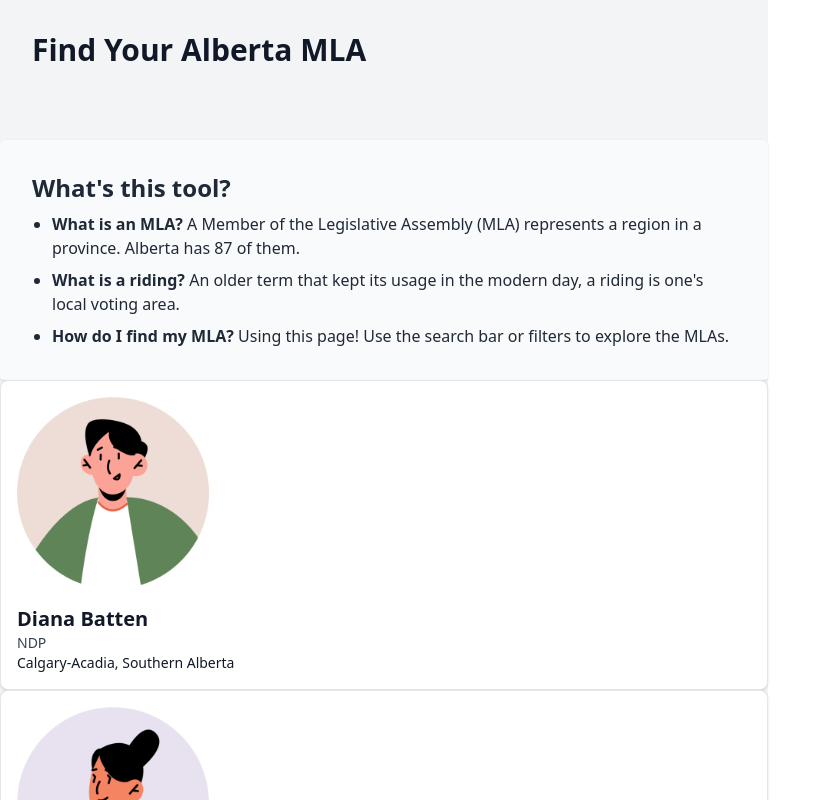
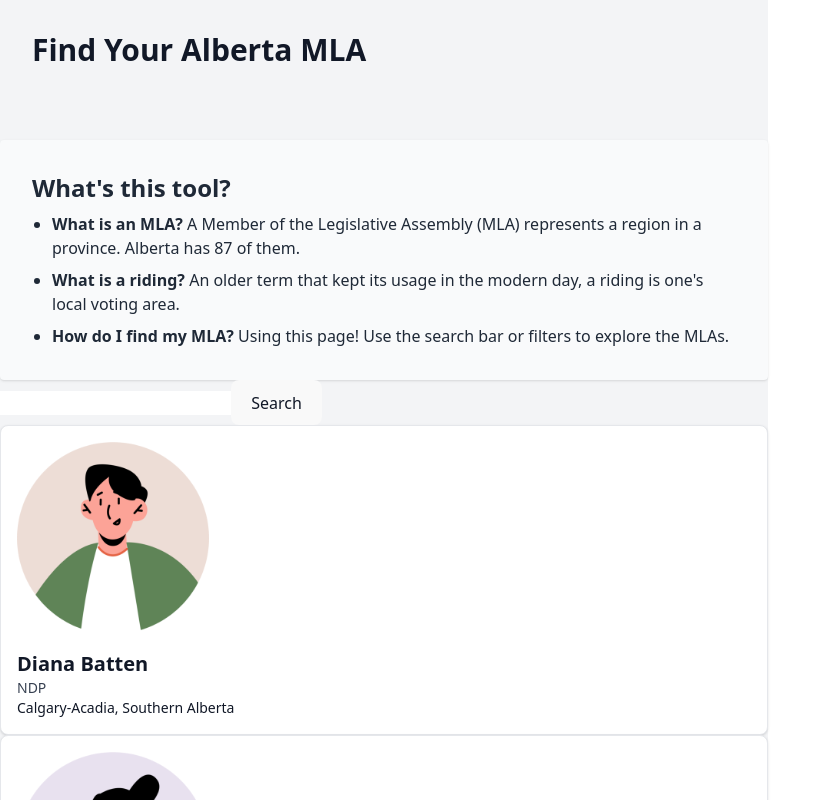
Before and after one commit to kobexamoh/mla-finder, a React (Vite) app: page / in a window 1280 px wide. Shown: the top 800 px of the page, without its empty margins (0-831 px from the left). Built offline with nearby package versions, Linux system fonts and the light colour scheme.

Commit message:
Add initial search form

```diff
--- a/src/App.jsx
+++ b/src/App.jsx
@@ -1,6 +1,7 @@
 import Landing from './views/Landing';
 import IntroCopy from './views/IntroCopy';
 import Card from './components/Card';
+import SearchBar from './views/SearchBar';
 import mlas from './data/mlas.json';
 
 export default function App() {
@@ -8,6 +9,8 @@ export default function App() {
     <div className="min-h-screen bg-gray-100 text-gray-900">
       <Landing />
       <IntroCopy />
+
+      <SearchBar/>
 
       <div className="card-grid">
         {mlas.map( mla => (
--- a/src/views/SearchBar.jsx
+++ b/src/views/SearchBar.jsx
@@ -0,0 +1,8 @@
+export default function SearchBar() {
+    return (
+        <form>
+            <input name="search" />
+            <button type="submit">Search</button>
+        </form>
+    );
+}
```
